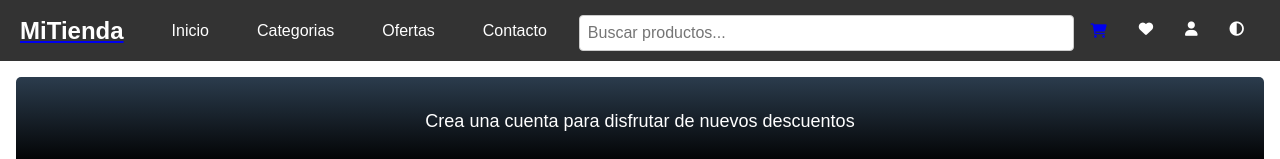
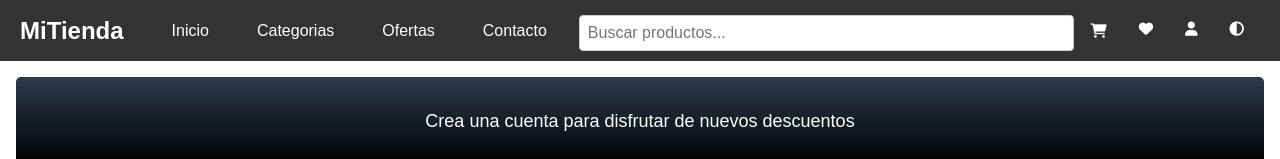
Before and after one commit to gonzalonavarro17/ecommerce-project, a React (Vite) app: page / in a window 1280 px wide. Shown: the top 159 px of the page. Built offline with nearby package versions, Linux system fonts and the light colour scheme.

Commit message:
CSS link

```diff
--- a/src/components/header/Header.css
+++ b/src/components/header/Header.css
@@ -15,10 +15,13 @@
 
 .logo {
     color: #fff;
-    text-decoration: none;
     cursor: pointer;
     font-size: 1.5rem;
     font-weight: bold;
+}
+
+.header-icon-link{
+    text-decoration: none;
 }
 
 .options-menu {
@@ -81,3 +84,7 @@
     background: none;
     font-size: 0.9rem;
 }
+
+.header-icon-link{
+    color: #fff;
+}
--- a/src/components/headerNavBar/HeaderNavBar.jsx
+++ b/src/components/headerNavBar/HeaderNavBar.jsx
@@ -13,7 +13,7 @@
 
      return (
         <>
-            <Link to="/" className="header-icon">
+            <Link to="/" className="header-icon-link">
                 <div onClick={onClickLogo} className="logo">
                     MiTienda
                 </div>
--- a/src/components/iconList/IconList.jsx
+++ b/src/components/iconList/IconList.jsx
@@ -13,7 +13,7 @@
     return (
         <div className="Header-icons">
             <div className="icon-container">
-                <Link to="/cart" className="header-icon">
+                <Link to="/cart" className="header-icon-link">
                     <i className="fas fa-shopping-cart" onClick={onClickCartIcon} ></i>
                         {cartItemCount > 0 && (
                             <span className="icon-badge">{cartItemCount}</span>
```
